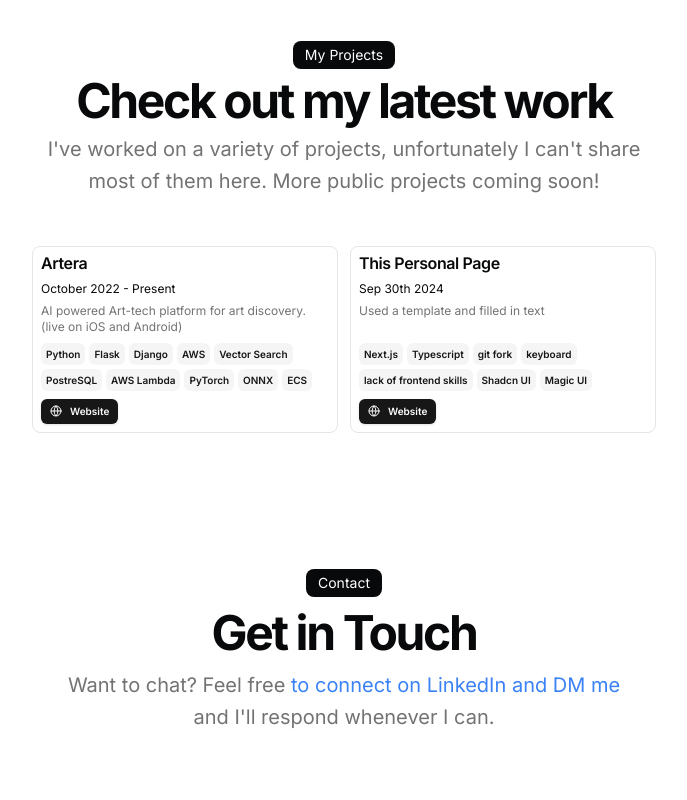
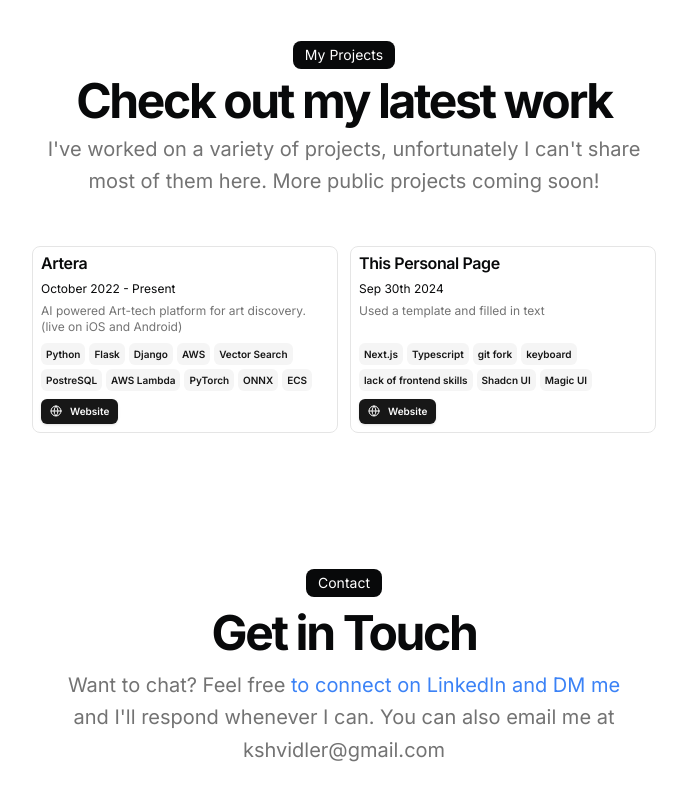
Before and after one commit to kshvidler/portfolio, a Next.js app: page / in a window 1280 px wide. Shown: the part 1707-2507 px from the top of the page, without its empty margins (296-983 px from the left). Built offline with nearby package versions, Linux system fonts and the light colour scheme.

Commit message:
added email

```diff
--- a/src/app/page.tsx
+++ b/src/app/page.tsx
@@ -212,7 +212,7 @@ export default function Page() {
                 >
                   to connect on LinkedIn and DM me
                 </Link>{" "}
-                and I&apos;ll respond whenever I can.
+                and I&apos;ll respond whenever I can. You can also email me at kshvidler@gmail.com
               </p>
             </div>
           </BlurFade>
```
